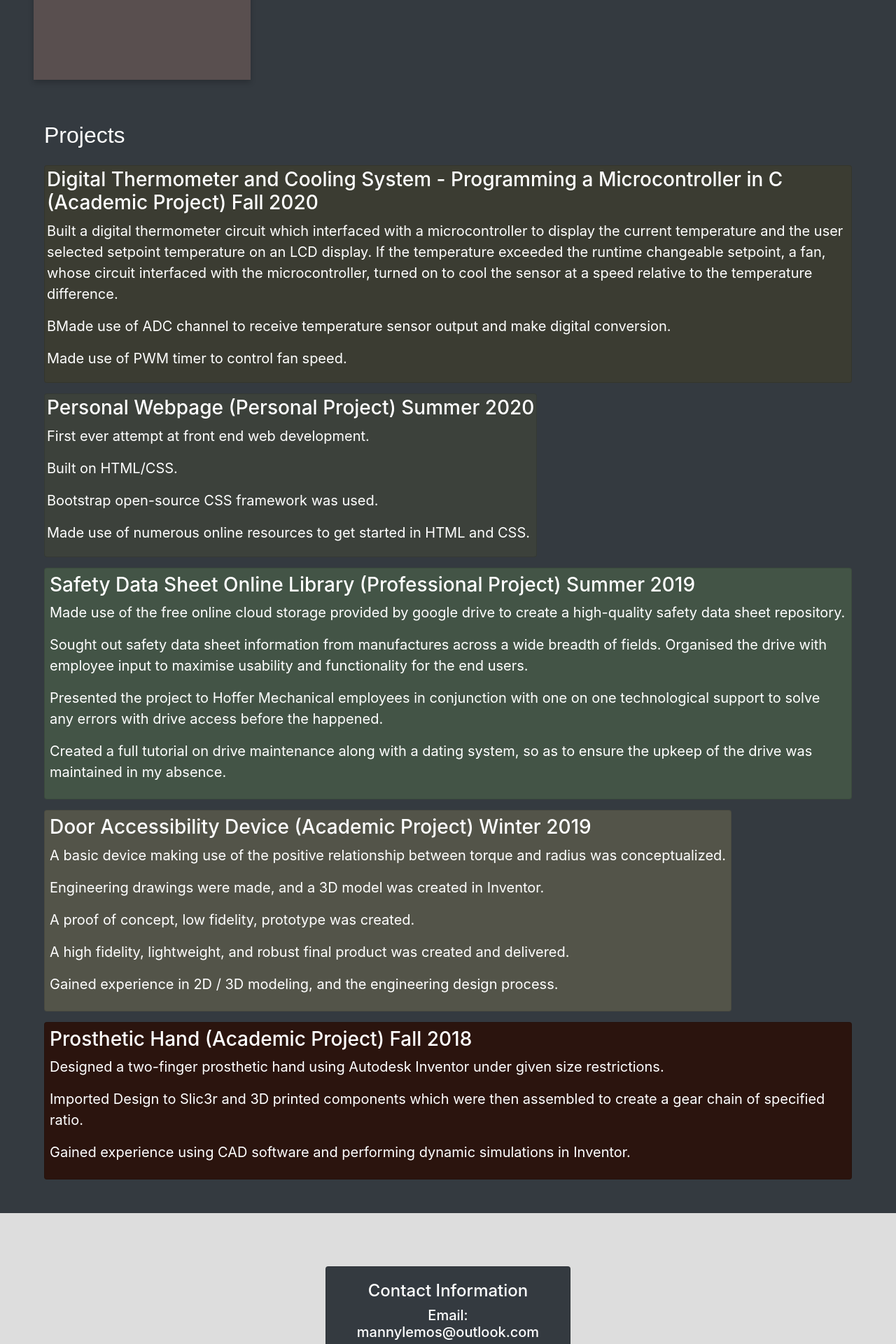
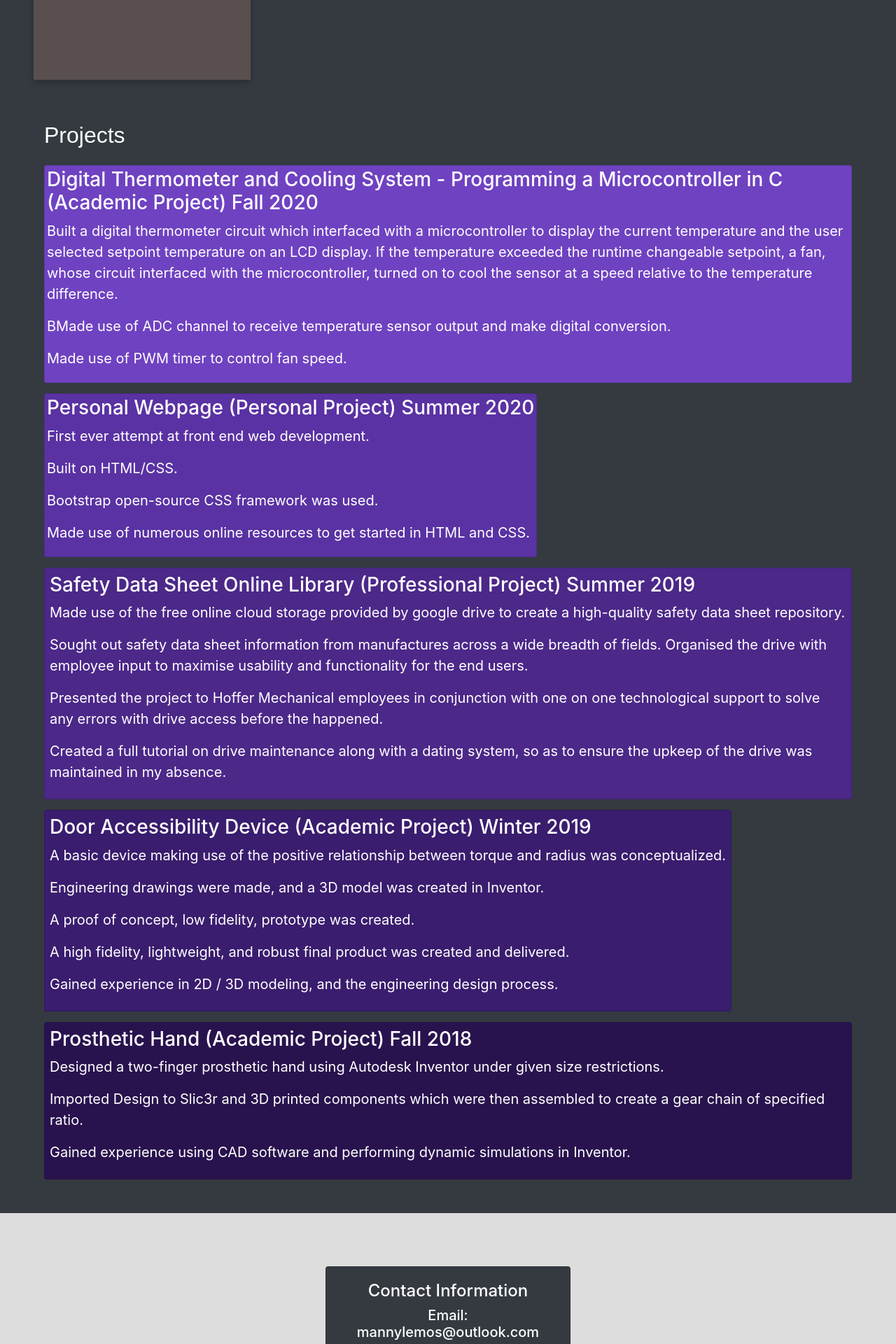
Before and after one commit to MannyLemos/MannyLemos.github.io, a Jekyll site: the page index.html, which Jekyll copies as it is, in a window 1280 px wide. Shown: the part 2309-4229 px from the top of the page at 70% size. Built offline with Jekyll 4.4.1, drawn with Linux system fonts in a browser that asks for light colours; nearby versions of some CDN libraries; a script that is not in the unit is left out.

Commit message:
Update index.html

```diff
--- a/index.html
+++ b/index.html
@@ -319,7 +319,7 @@
                     						<div class="columns scroll-animations">
                     							<div class="row">
 										<div style="padding-top:15px"  class="col-md-auto">
-                            								<div style="background-color: #3b3c32" class="card">
+                            								<div style="background-color: #6f42c1" class="card">
 												<div style="padding: 3px">
                                     									<h3>Digital Thermometer and Cooling System - Programming a Microcontroller in C (Academic Project) Fall 2020</h3>
 														<p>Built a digital thermometer circuit which interfaced with a microcontroller to display the current
@@ -332,7 +332,7 @@
                             									</div>
                         								</div>
                         								<div style="padding-top:15px"  class="col-md-auto">
-                            									<div style="background-color: #3c413b" class="card">
+                            									<div style="background-color: #5a32a3" class="card">
                               										<div style="padding: 3px">
                                     										<h3>Personal Webpage (Personal Project) Summer 2020</h3>
 											 			<p>First ever attempt at front end web development.</p>
@@ -343,7 +343,7 @@
                             									</div>
                         								</div>
                        									<div  style="padding-top:15px"   class="col-md-auto" >
-                            									<div style="background-color: #435446" class="card">
+                            									<div style="background-color: #4c2889" class="card">
                                 									<div style="padding: 7px">
 														<h3>Safety Data Sheet Online Library (Professional Project)				Summer 2019</h3>
 														<p>Made use of the free online cloud storage provided by google drive to create a high-quality safety data sheet repository.</p>
@@ -354,7 +354,7 @@
                            									</div>
                         								</div>
                         								<div style="padding-top:15px"   class="col-md-auto" >
-                            									<div style="background-color: #535449"class="card">
+                            									<div style="background-color: #3a1d6e" class="card">
                                 									<div style="padding: 7px">
 														<h3>Door Accessibility Device (Academic Project)					Winter 2019</h3>
 														<p>A basic device making use of the positive relationship between torque and radius was conceptualized.</p>
@@ -366,7 +366,7 @@
 				    								</div>
                         								</div>
                         								<div style = "padding-top: 15px"  class="col-md-auto" >
-                            									<div style="background-color: #2b140e"class="card">
+                            									<div style="background-color: #29134e" class="card">
 													<div style="padding: 7px">
 														<h3>Prosthetic Hand (Academic Project)							Fall 2018</h3>
 														<p>Designed a two-finger prosthetic hand using Autodesk Inventor under given size restrictions.</p>
```
